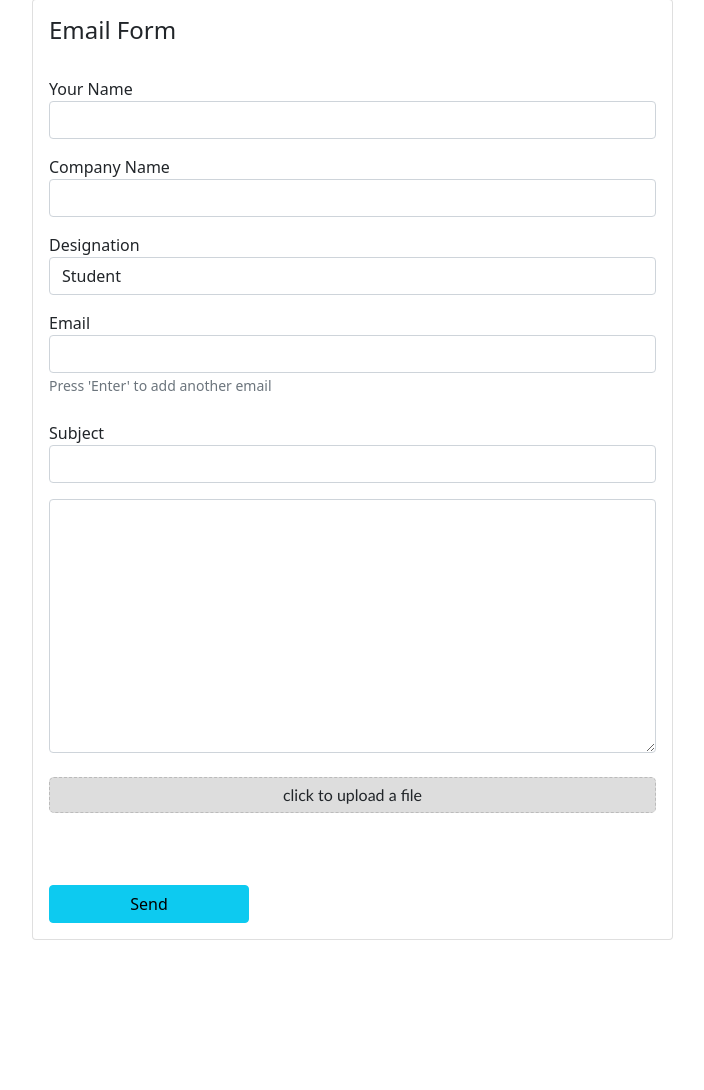
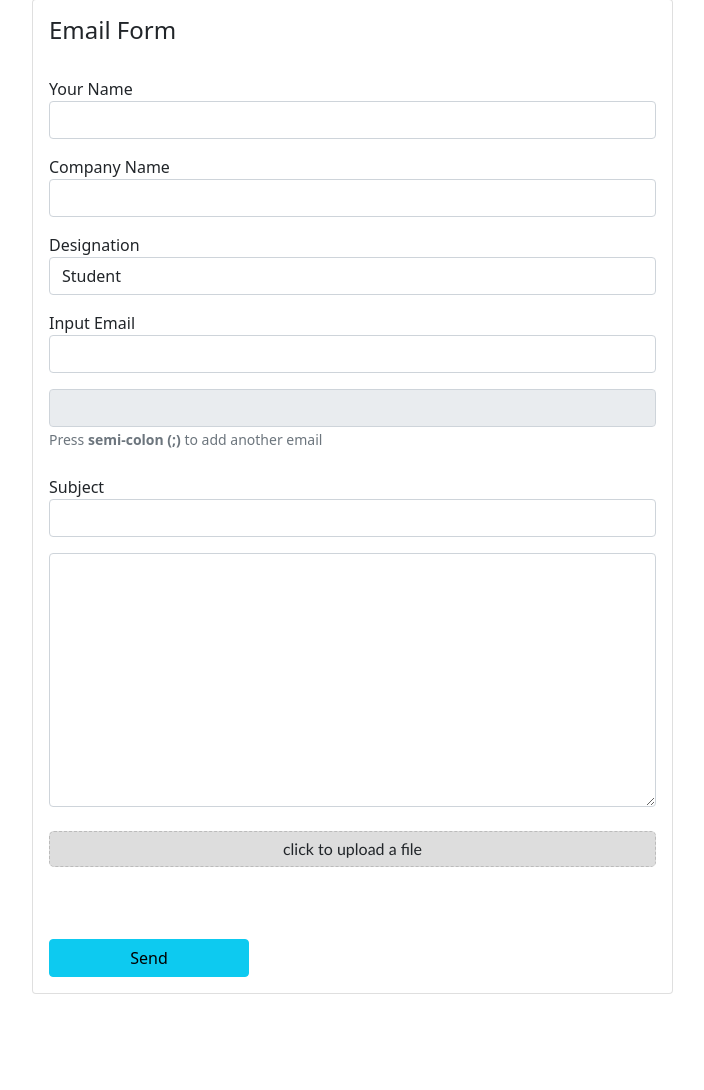
Before and after one commit to Ashraf840/Emailer, a Django app: page /send-email in a window 1280 px wide. Shown: the part 191-1281 px from the top of the page, without its empty margins (50-754 px from the left). Before the commit the page ends 1131 px from the top, so only its background shows below. Run offline with Django 3.2, Linux system fonts and the light colour scheme; some libraries are stand-ins or nearby versions.

Commit message:
Add extra email field which pushes emails to main input field

```diff
--- a/SendEmailApp/forms.py
+++ b/SendEmailApp/forms.py
@@ -15,6 +15,7 @@ class EmailForm(forms.Form):
     fullname = forms.CharField(label='Your Name', max_length=50, widget=forms.TextInput())
     company = forms.CharField(label='Company Name', max_length=50, required=False, widget=forms.TextInput())
     designation = forms.ChoiceField(required=False, choices = DESIGNATION_CHOICES)
+    email_input = forms.EmailField(label="Input Email", required=False, max_length=60, widget=forms.TextInput())
     # email = forms.CharField(label='Recipient', max_length=100, widget=forms.TextInput())
     email = MultiEmailField(label='Recipient')
     subject = forms.CharField(max_length=255, widget=forms.TextInput())
@@ -23,6 +24,15 @@ class EmailForm(forms.Form):
 
     def __init__(self, *args, **kwargs):
         super(EmailForm, self).__init__(*args, **kwargs)
+        #Email-input
+        self.fields['email_input'].widget.attrs['id'] = 'email_input'
+        self.fields['email_input'].widget.attrs['onkeypress'] = 'eventListener(event)'
+        self.fields['email_input'].widget.attrs['onkeyup'] = 'eventListener2(event)'
+
+        # MultiEmailField
+        self.fields['email'].widget.attrs['readonly'] = 'readonly'
+
+        # File-attachment
         self.fields['attachment'].widget.attrs['style'] = 'background-color: red;'      # not displaying the main file-upload btn, hide it on-page
         self.fields['attachment'].widget.attrs['id'] = 'upfile'
         self.fields['attachment'].widget.attrs['onchange'] = 'sub(this)'
--- a/SendEmailApp/views.py
+++ b/SendEmailApp/views.py
@@ -61,7 +61,7 @@ def sendEmail(request):
                 html_content = render_to_string('SendEmailApp/email_content/html_content.html', Context)
 
                 # msg = EmailMultiAlternatives(email_subject, text_content, from_email, [recepient_email])  # if it contains only one email, then put '[]' to make it a list.
-                msg = EmailMultiAlternatives(email_subject, text_content, from_email, recepient_email)      # if it contains multiple emails, then doesn't need to put '[]', it is already a list.
+                msg = EmailMultiAlternatives(email_subject, text_content, from_email, bcc=recepient_email)      # if it contains multiple emails, then doesn't need to put '[]', it is already a list.
                 # msg = EmailMultiAlternatives(email_subject, text_content, from_email, ['enamulmajid021@gmail.com', 'shift2unleashed2011@gmail.com'])  # WORKED
                 msg.attach_alternative(html_content, "text/html")
                 # Check file-attachment
--- a/templates/SendEmailApp/SendEmail.html
+++ b/templates/SendEmailApp/SendEmail.html
@@ -72,9 +72,10 @@
                                 {{ form.company | linebreaks }}
                                 {{ form.designation.label }}
                                 {{ form.designation | linebreaks }}
-                                {{ form.email.label }}
+                                {{ form.email_input.label }}
+                                {{ form.email_input | linebreaks }}
                                 {{ form.email }}
-                                <small class="text-muted">Press 'Enter' to add another email</small>
+                                <small class="text-muted">Press <b>semi-colon (;)</b> to add another email</small>
                                 <br/><br/>
                                 {{ form.subject.label }}
                                 {{ form.subject | linebreaks }}
@@ -111,6 +112,30 @@
 
 {% block javascript %}
 <script>
+    // Email-input field
+    // semi-colon (;) Key Press
+    let email_input = document.getElementById("email_input");
+    function eventListener(event) {
+        if (event.keyCode === 59) {
+            if (email_input.value !== "") {
+                var x = document.getElementById("email_input").value;
+                document.getElementById("id_email").value += x + ('\n');
+            }else{
+                event.returnValue = false;      // prevent a user to put semi-colon in the empty "email_input" field
+            }
+        }
+    }
+    function eventListener2(event) {
+        var x = event.which || event.keyCode;
+        // alert(x);
+        if (x === 186) {
+            document.getElementById("email_input").value = "";
+        }
+    }
+
+
+
+    // Upload Files
     function getFile() {
         document.getElementById("upfile").click();
     }
```
